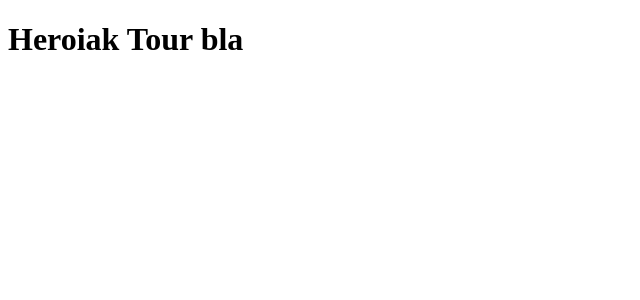
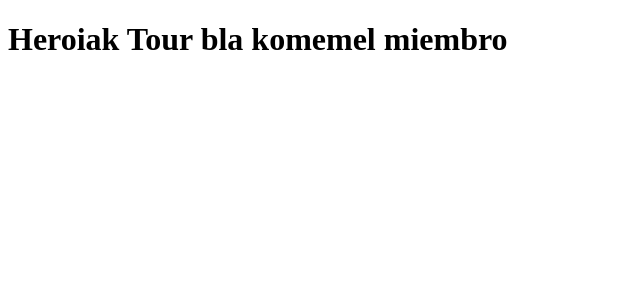
Before and after one commit to inaxios/angular-tour-of-heroes, an Angular app: page / in a window 1280 px wide. Shown: the top 300 px of the page, without its empty margins (0-640 px from the left). Built offline with nearby package versions, Linux system fonts and the light colour scheme.

Commit message:
oso ondo

```diff
--- a/src/app/app.component.ts
+++ b/src/app/app.component.ts
@@ -6,5 +6,5 @@ import { Component } from '@angular/core';
   styleUrls: ['./app.component.css']
 })
 export class AppComponent {
-  title = 'Heroiak Tour bla';
+  title = 'Heroiak Tour bla komemel miembro';
 }
```
